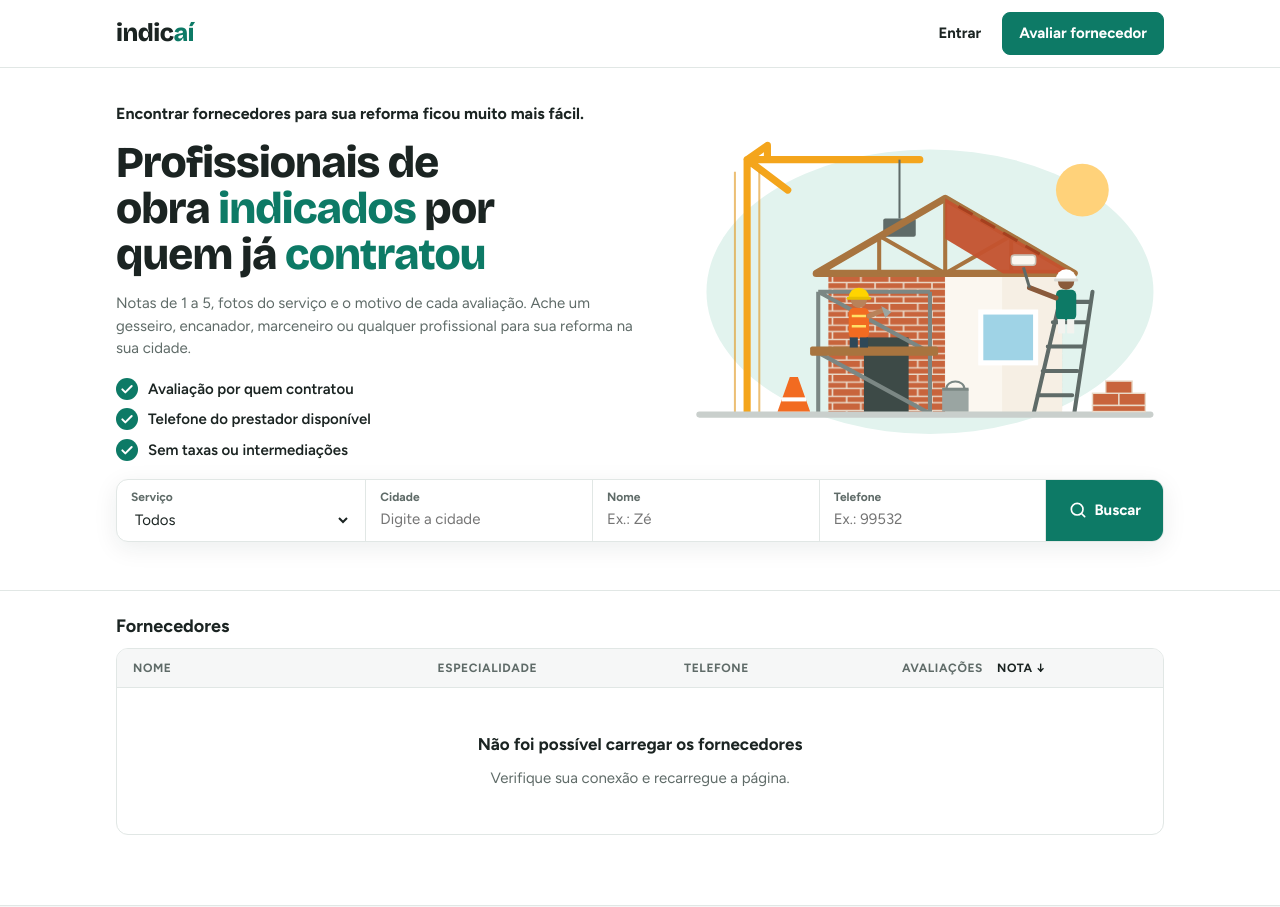
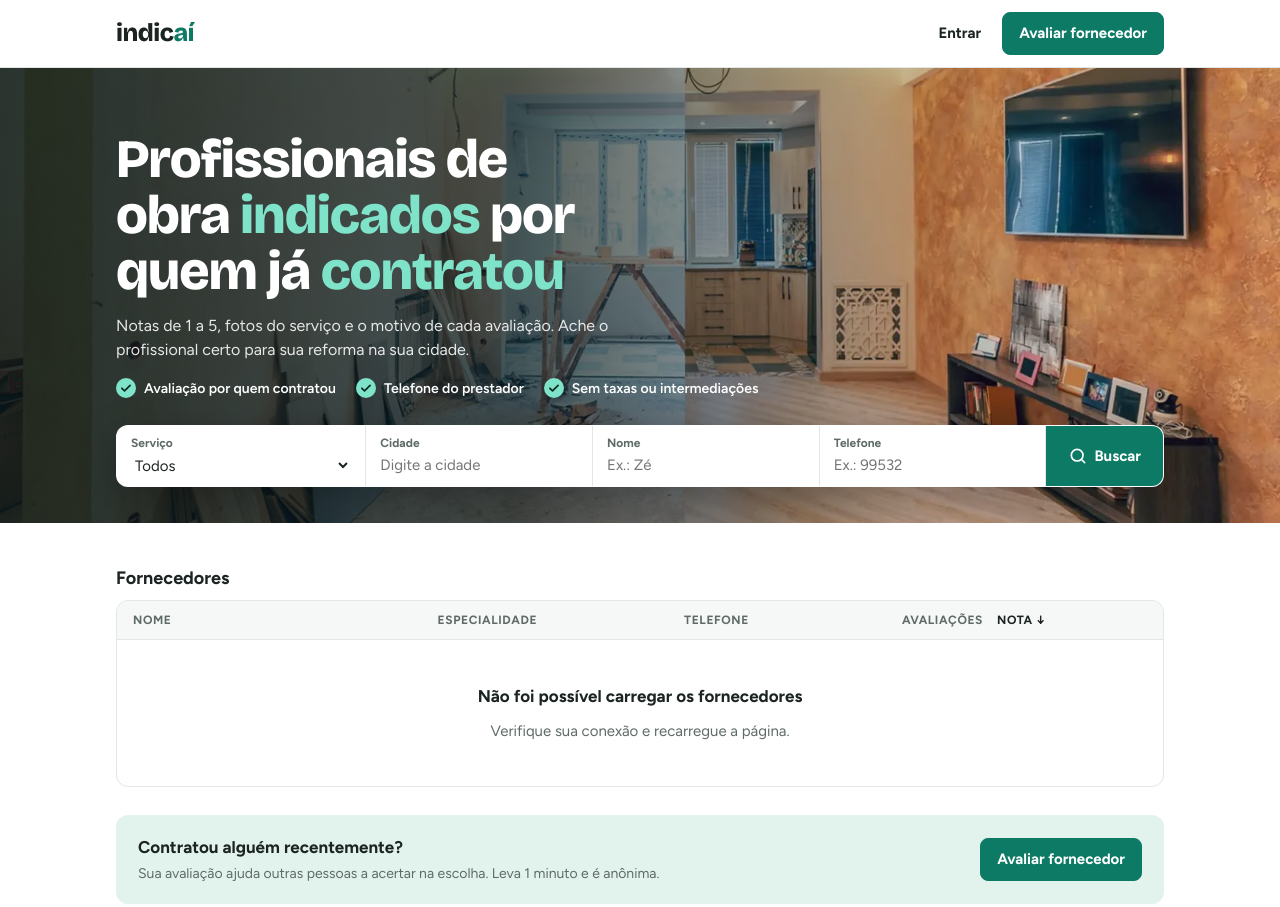
Before and after one commit to fellipercarv/indicaai, a plain HTML site: page index.html in a window 1280 px wide. Shown: the top 907 px of the page. Drawn offline with nearby package versions, Linux system fonts and the light colour scheme; no server answers.

Commit message:
Novo topo com foto de obra, menos texto e chamada para avaliar
- foto antes/depois (espelhada) com véu escuro; busca sobre a foto
- remove a frase de cima e encurta o texto de apoio; diferenciais numa linha
- no celular: busca e primeiro fornecedor aparecem na primeira tela; botão do topo vira "Avaliar"
- faixa "Contratou alguém recentemente?" no fim da lista
- remove a ilustração antiga

Co-Authored-By: Claude Opus 5.5 <noreply@anthropic.com>
Claude-Session: https://claude.ai/code/session_015gSN4c7VDuxKfs955rfrNq

```diff
--- a/index.html
+++ b/index.html
@@ -13,82 +13,28 @@
 <link rel="preconnect" href="https://fonts.googleapis.com">
 <link rel="preconnect" href="https://fonts.gstatic.com" crossorigin>
 <link rel="stylesheet" href="https://fonts.googleapis.com/css2?family=Bricolage+Grotesque:opsz,wght@12..96,600;12..96,800&family=Figtree:wght@400;500;600;700&display=swap">
-<link rel="stylesheet" href="style.css?v=11">
+<link rel="stylesheet" href="style.css?v=12">
 </head>
 <body>
 
 <header class="top">
   <div class="wrap">
     <a class="logo" href="./">indic<b>aí</b></a>
-    <div class="hdr-actions"><div id="authBox"></div><button class="btn primary" id="btnNew" type="button">Avaliar fornecedor</button></div>
+    <div class="hdr-actions"><div id="authBox"></div><button class="btn primary" id="btnNew" type="button"><span class="lg">Avaliar fornecedor</span><span class="sm">Avaliar</span></button></div>
   </div>
 </header>
 
 <section class="hero">
-  <div class="wrap">
-    <div class="hero-top">
+  <img class="hero-bg" src="assets/hero-1200.webp" srcset="assets/hero-800.webp 800w, assets/hero-1200.webp 1200w, assets/hero-1920.webp 1920w" sizes="100vw" alt="" fetchpriority="high" decoding="async">
+  <div class="wrap hero-in">
     <div class="hero-txt">
-        <p class="eyebrow">Encontrar fornecedores para sua reforma ficou muito mais fácil.</p>
       <h1>Profissionais de obra <span class="hl1">indicados</span> por quem já <span class="hl1">contratou</span></h1>
-        <p>Notas de 1 a 5, fotos do serviço e o motivo de cada avaliação. Ache um gesseiro, encanador, marceneiro ou qualquer profissional para sua reforma na sua cidade.</p>
+      <p class="lead">Notas de 1 a 5, fotos do serviço e o motivo de cada avaliação. Ache o profissional certo para sua reforma na sua cidade.</p>
       <ul class="perks">
         <li><svg class="i" viewBox="0 0 24 24"><path d="m5 12.5 4.5 4.5L19 7.5"/></svg>Avaliação por quem contratou</li>
-          <li><svg class="i" viewBox="0 0 24 24"><path d="m5 12.5 4.5 4.5L19 7.5"/></svg>Telefone do prestador disponível</li>
+        <li><svg class="i" viewBox="0 0 24 24"><path d="m5 12.5 4.5 4.5L19 7.5"/></svg>Telefone do prestador</li>
         <li><svg class="i" viewBox="0 0 24 24"><path d="m5 12.5 4.5 4.5L19 7.5"/></svg>Sem taxas ou intermediações</li>
       </ul>
-      </div>
-      <svg class="hero-art" viewBox="0 0 480 320" role="img" aria-label="Ilustração de uma casa em obra, com andaime, pintor e pedreiro trabalhando">
-        <defs>
-          <pattern id="tijolo" width="28" height="14" patternUnits="userSpaceOnUse">
-            <rect width="28" height="14" fill="#c8643c"/><path d="M0 13.5h28M14 0v7M0 7h28M0 7v7M28 7v7" stroke="#e9d9c8" stroke-width="1.6"/>
-          </pattern>
-        </defs>
-        <ellipse cx="250" cy="170" rx="220" ry="140" fill="#e2f3ee"/>
-        <circle cx="400" cy="70" r="26" fill="#ffd27a"/>
-        <!-- guindaste -->
-        <path d="M70 290V40M70 40h170M70 40l40 30M90 40v-14l-20 14" stroke="#f4a51c" stroke-width="7" fill="none" stroke-linecap="round" stroke-linejoin="round"/>
-        <path d="M58 290V52M82 290V52" stroke="#e0951a" stroke-width="2" opacity=".6"/>
-        <path d="M220 40v58" stroke="#5f6b68" stroke-width="2"/><rect x="204" y="98" width="32" height="18" rx="2" fill="#5f6b68"/>
-        <!-- casa: paredes de tijolo, parte já rebocada/pintada -->
-        <rect x="150" y="150" width="230" height="140" fill="url(#tijolo)"/>
-        <rect x="265" y="150" width="115" height="140" fill="#f6efe4"/>
-        <rect x="265" y="150" width="56" height="140" fill="#fbf7f0"/>
-        <rect x="300" y="190" width="54" height="50" fill="#9fd3e6" stroke="#ffffff" stroke-width="5"/>
-        <rect x="185" y="215" width="44" height="75" fill="#3d4a47"/>
-        <!-- estrutura do telhado -->
-        <path d="M138 152 265 78 392 152Z" fill="none" stroke="#a8743f" stroke-width="7" stroke-linejoin="round"/>
-        <path d="M265 78v74M200 115v37M330 115v37M200 115 265 152M330 115 265 152" stroke="#a8743f" stroke-width="4"/>
-        <path d="M265 78 392 152H322L265 118Z" fill="#c4532f" opacity=".95"/>
-        <path d="M278 86l14 8M300 99l14 8M322 112l14 8M344 125l14 8" stroke="#a5401f" stroke-width="3"/>
-        <!-- andaime -->
-        <path d="M140 290V170M250 290V170M140 170h110M140 230h110M140 170l110 60M140 230l110 60" stroke="#7b8784" stroke-width="4"/>
-        <rect x="132" y="224" width="126" height="9" rx="2" fill="#a8743f"/>
-        <!-- pedreiro no andaime -->
-        <g>
-          <rect x="170" y="186" width="20" height="30" rx="5" fill="#f26b21"/>
-          <path d="M173 194h14M173 204h14" stroke="#ffe066" stroke-width="2.5"/>
-          <rect x="171" y="215" width="8" height="10" fill="#2f4858"/><rect x="181" y="215" width="8" height="10" fill="#2f4858"/>
-          <circle cx="180" cy="178" r="8" fill="#b9825a"/>
-          <path d="M170 176a10 10 0 0 1 20 0z" fill="#ffd400"/><rect x="168" y="175" width="24" height="3" rx="1.5" fill="#e6bf00"/>
-          <path d="M190 194l14 -6" stroke="#b9825a" stroke-width="5" stroke-linecap="round"/>
-          <path d="M202 184l10 6-6 6z" fill="#9aa5a2"/>
-        </g>
-        <!-- pintor na escada -->
-        <path d="M352 290 380 170M392 290 410 170M356 272h34M361 248h34M366 224h34M371 200h34M376 180h32" stroke="#5f6b68" stroke-width="4" stroke-linecap="round"/>
-        <g>
-          <rect x="374" y="168" width="20" height="30" rx="5" fill="#0d7a66"/>
-          <rect x="376" y="197" width="7" height="14" fill="#f3f3ef"/><rect x="385" y="197" width="7" height="14" fill="#f3f3ef"/>
-          <circle cx="384" cy="160" r="8" fill="#8a5a3b"/>
-          <path d="M374 158a10 10 0 0 1 20 0z" fill="#ffffff"/><rect x="372" y="157" width="24" height="3" rx="1.5" fill="#d9d9d4"/>
-          <path d="M374 176l-26 -10" stroke="#8a5a3b" stroke-width="5" stroke-linecap="round"/>
-          <path d="M348 166l-6 -20" stroke="#5f6b68" stroke-width="3"/><rect x="330" y="134" width="24" height="10" rx="3" fill="#fbf7f0" stroke="#c9c2b6" stroke-width="1.5"/>
-        </g>
-        <!-- chão e materiais -->
-        <rect x="20" y="288" width="450" height="6" rx="3" fill="#c9cfcc"/>
-        <g fill="#c8643c" stroke="#e9d9c8" stroke-width="1.4"><rect x="410" y="270" width="26" height="12"/><rect x="436" y="270" width="26" height="12"/><rect x="423" y="258" width="26" height="12"/><rect x="410" y="282" width="52" height="6"/></g>
-        <path d="M100 288l12-34h8l12 34z" fill="#f26b21"/><path d="M104 276h24" stroke="#ffffff" stroke-width="4"/>
-        <path d="M262 288v-22h26v22z" fill="#9aa5a2"/><path d="M262 266h26" stroke="#7b8784" stroke-width="3"/><path d="M266 266c0-10 18-10 18 0" fill="none" stroke="#7b8784" stroke-width="2"/>
-      </svg>
     </div>
     <form class="search" id="search" role="search">
       <div class="sf"><label for="fEsp">Serviço</label><select id="fEsp"><option value="">Todos</option></select></div>
@@ -97,9 +43,10 @@
       <div class="sf"><label for="fTel">Telefone</label><input id="fTel" type="search" inputmode="tel" placeholder="Ex.: 99532" autocomplete="off"></div>
       <button class="go" type="submit"><svg class="i" viewBox="0 0 24 24"><circle cx="11" cy="11" r="7"/><path d="m20 20-3.5-3.5"/></svg>Buscar</button>
     </form>
-    <div class="cats" id="cats" aria-label="Especialidades"></div>
   </div>
 </section>
+
+<div class="wrap cats-bar"><div class="cats" id="cats" aria-label="Especialidades"></div></div>
 
 <main class="wrap" id="results">
   <div class="res-head">
@@ -121,6 +68,10 @@
     </div>
     <div id="rows"><div class="empty"><strong>Carregando fornecedores…</strong></div></div>
   </div>
+  <section class="cta-band" aria-label="Avaliar um profissional">
+    <div><strong>Contratou alguém recentemente?</strong><span>Sua avaliação ajuda outras pessoas a acertar na escolha. Leva 1 minuto e é anônima.</span></div>
+    <button class="btn primary" type="button" data-new>Avaliar fornecedor</button>
+  </section>
 </main>
 
 <div class="scrim" id="scrim" hidden></div>
@@ -202,7 +153,7 @@
 
 <script src="https://cdn.jsdelivr.net/npm/@supabase/supabase-js@2.57.4/dist/umd/supabase.js"></script>
 <script src="cidades.js?v=1"></script>
-<script src="config.js?v=11"></script>
-<script src="app.js?v=11"></script>
+<script src="config.js?v=12"></script>
+<script src="app.js?v=12"></script>
 </body>
 </html>
--- a/style.css
+++ b/style.css
@@ -37,19 +37,31 @@ header.top .wrap { display: flex; align-items: center; justify-content: space-be
 .btn:disabled { opacity: .55; cursor: default; }
 
 /* busca */
-.hero { background: var(--bg); border-bottom: 1px solid var(--line); }
-.hero .wrap { padding-block: 34px 26px; display: grid; gap: 18px; }
-.hero h1 { font-family: var(--display); font-weight: 800; font-size: clamp(28px, 4.6vw, 44px); line-height: 1.05; letter-spacing: -0.02em; margin: 0; max-width: 20ch; text-wrap: balance; }
-.hero p { margin: 0; color: var(--muted); max-width: 60ch; }
-.hero-top { display: grid; grid-template-columns: minmax(0, 1.1fr) minmax(0, 1fr); gap: 24px; align-items: center; }
+/* topo: foto de obra (antes/depois) com véu escuro; título, apoio, diferenciais e busca por cima */
+.hero { position: relative; isolation: isolate; overflow: hidden; background: #16231f; color: #fff; }
+.hero-bg { position: absolute; inset: 0; width: 100%; height: 100%; max-width: none; object-fit: cover; object-position: 50% 55%; z-index: -2; transform: scaleX(-1); }  /* espelhada: obra sob o texto, sala pronta à direita */
+.hero::before { content: ""; position: absolute; inset: 0; z-index: -1;
+  background: linear-gradient(90deg, rgba(8, 22, 18, .86) 0%, rgba(8, 22, 18, .70) 40%, rgba(8, 22, 18, .20) 72%, rgba(8, 22, 18, .05) 100%); }
+.hero-in { padding-block: 64px 36px; display: grid; gap: 26px; }
 .hero-txt { display: grid; gap: 14px; }
-.hero .eyebrow { font-weight: 700; color: var(--ink); font-size: 16px; }
-.hl1 { color: var(--brand); }
-.perks { list-style: none; margin: 4px 0 0; padding: 0; display: grid; gap: 8px; }
-.perks li { display: flex; align-items: center; gap: 10px; font-weight: 600; }
-.perks svg { width: 22px; height: 22px; padding: 3px; border-radius: 50%; background: var(--brand); color: #fff; stroke-width: 3; }
-.hero-art { width: 100%; max-width: 100%; height: auto; display: block; }
-@media (max-width: 720px) { .hero-top { grid-template-columns: minmax(0, 1fr); gap: 8px; } .hero-art { max-height: 220px; order: -1; } }
+.hero h1 { font-family: var(--display); font-weight: 800; font-size: clamp(30px, 5vw, 54px); line-height: 1.04; letter-spacing: -0.02em; margin: 0; max-width: 16ch; text-wrap: balance; color: #fff; }
+.hero .hl1 { color: #7fe3c9; }
+.hero .lead { margin: 0; color: rgba(255, 255, 255, .88); max-width: 52ch; font-size: 16px; }
+.perks { list-style: none; margin: 2px 0 0; padding: 0; display: flex; flex-wrap: wrap; gap: 8px 20px; }
+.perks li { display: flex; align-items: center; gap: 8px; font-weight: 600; font-size: 14px; color: #fff; }
+.perks svg { width: 20px; height: 20px; padding: 3px; border-radius: 50%; background: #7fe3c9; color: #0b2a23; stroke-width: 3; }
+.hero .search { box-shadow: 0 14px 40px rgba(0, 0, 0, .28); border-color: transparent; color: var(--ink); }
+.cats-bar { padding-block: 16px 0; }
+.btn .sm { display: none; }
+@media (max-width: 720px) {
+  .hero::before { background: linear-gradient(180deg, rgba(8, 22, 18, .62) 0%, rgba(8, 22, 18, .82) 55%, rgba(8, 22, 18, .9) 100%); }
+  .hero-in { padding-block: 26px 20px; gap: 18px; }
+  .hero h1 { font-size: 31px; }
+  .hero .lead { font-size: 15px; }
+  .perks { gap: 6px 14px; }
+  .perks li { font-size: 13px; }
+  .btn .lg { display: none; } .btn .sm { display: inline; }
+}
 .search { display: grid; grid-template-columns: 1.1fr 1fr 1fr 1fr auto; background: var(--surface); border: 1px solid var(--line); border-radius: 12px; box-shadow: 0 6px 24px rgba(15, 40, 33, .08); overflow: hidden; }
 .sf { display: grid; padding: 8px 14px; border-right: 1px solid var(--line); min-width: 0; }
 .sf label { font-size: 12px; font-weight: 700; color: var(--muted); }
@@ -242,3 +254,9 @@ img { max-width: 100%; }
 .outra-row { display: flex; gap: 8px; margin-top: 4px; }
 .outra-row input { flex: 1; min-width: 0; padding: 8px 11px; border: 1px solid var(--line); border-radius: 8px; background: var(--surface); }
 .foot a { color: var(--brand); font-weight: 600; }
+
+/* faixa de chamada no fim da lista */
+.cta-band { margin-top: 28px; padding: 20px 22px; border-radius: 12px; background: var(--brand-soft); display: flex; align-items: center; justify-content: space-between; gap: 16px; flex-wrap: wrap; }
+.cta-band div { display: grid; gap: 2px; min-width: 0; }
+.cta-band strong { font-size: 17px; }
+.cta-band span { color: var(--muted); font-size: 14px; }
```
Also changed, not shown: privacidade.html (+1 -1 lines), assets/hero-1200.webp (added), assets/hero-1920.webp (added), assets/hero-800.webp (added). Lines whose indentation alone changed are shown as unchanged.
